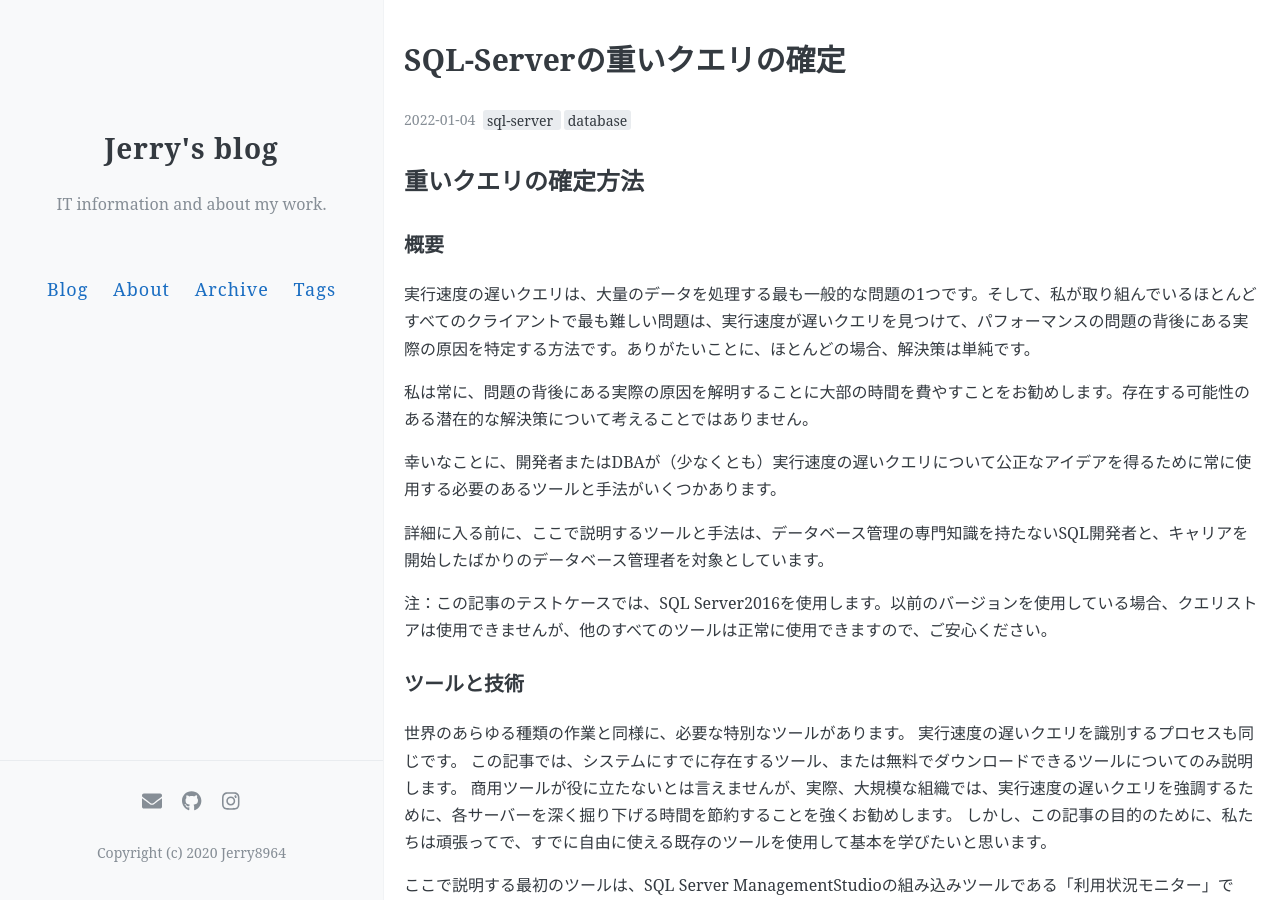
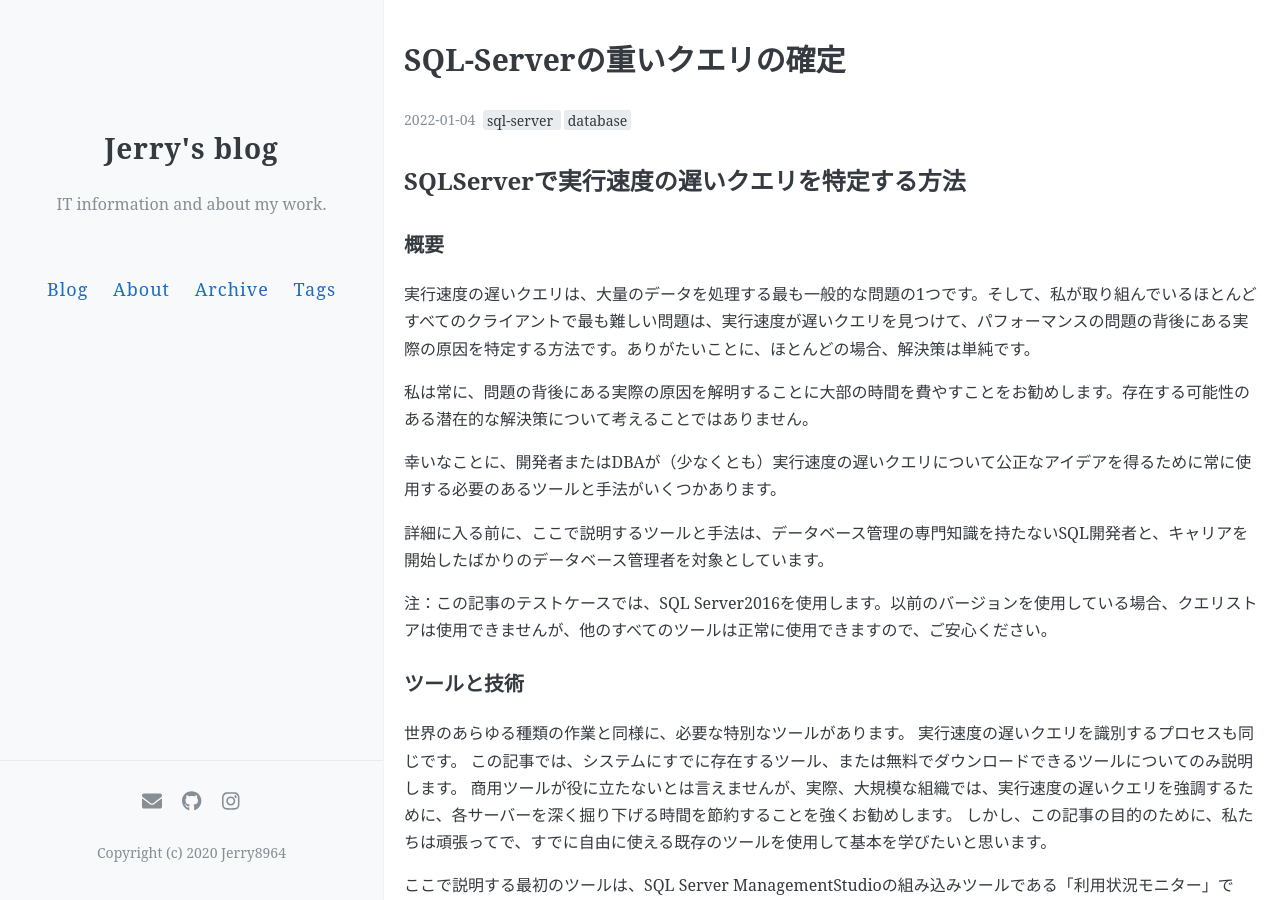
Before and after one commit to jerry8964/jerry8964.github.io, a Jekyll site: the page built from _posts/2022-01-04-sqlserver-identify-slow-sql.md, in a window 1280 px wide and 900 px high. Built offline with Jekyll 4.4.1, drawn with Linux system fonts in a browser that asks for light colours; comment, search, counter and statistics services are not loaded.

Commit message:
modified:   2022-01-04-sqlserver-identify-slow-sql.md

```diff
--- a/_posts/2022-01-04-sqlserver-identify-slow-sql.md
+++ b/_posts/2022-01-04-sqlserver-identify-slow-sql.md
@@ -13,7 +13,7 @@ author: Jerry8964
 
 
 
-## 重いクエリの確定方法
+## SQLServerで実行速度の遅いクエリを特定する方法
 
 ### 概要
 
```
